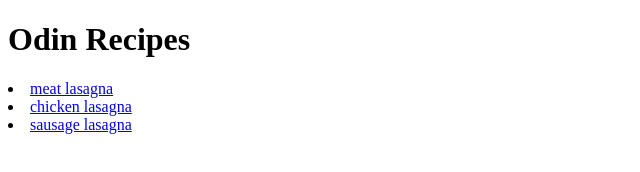
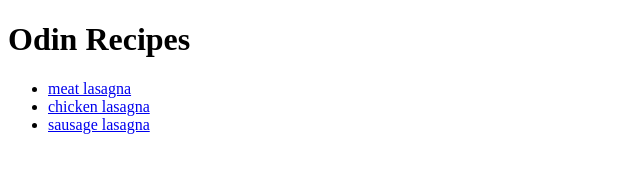
Before and after one commit to Andrecobar/odin-recipes, a plain HTML site: page index.html in a window 1280 px wide. Shown: the whole page, without its empty margins (0-640 px from the left). Drawn offline with Linux system fonts and the light colour scheme.

Commit message:
index.html

```diff
--- a/index.html
+++ b/index.html
@@ -5,13 +5,15 @@
  <title>Proyect odin html</title>
 
 </head>
+
+<body>
 <h1>Odin Recipes</h1>
-<lu>
+<ul>
 <li><a href="recipes/lasagna.html"> meat lasagna</a></li>
 <li><a href="recipes/chicken_lasagna.html">chicken lasagna</a></li>
 <li><a href="recipes/sausage_lasagna.html">sausage lasagna</a></li>
-</lu>
-
+</ul>
+</body>
 
 
 </html>
```
